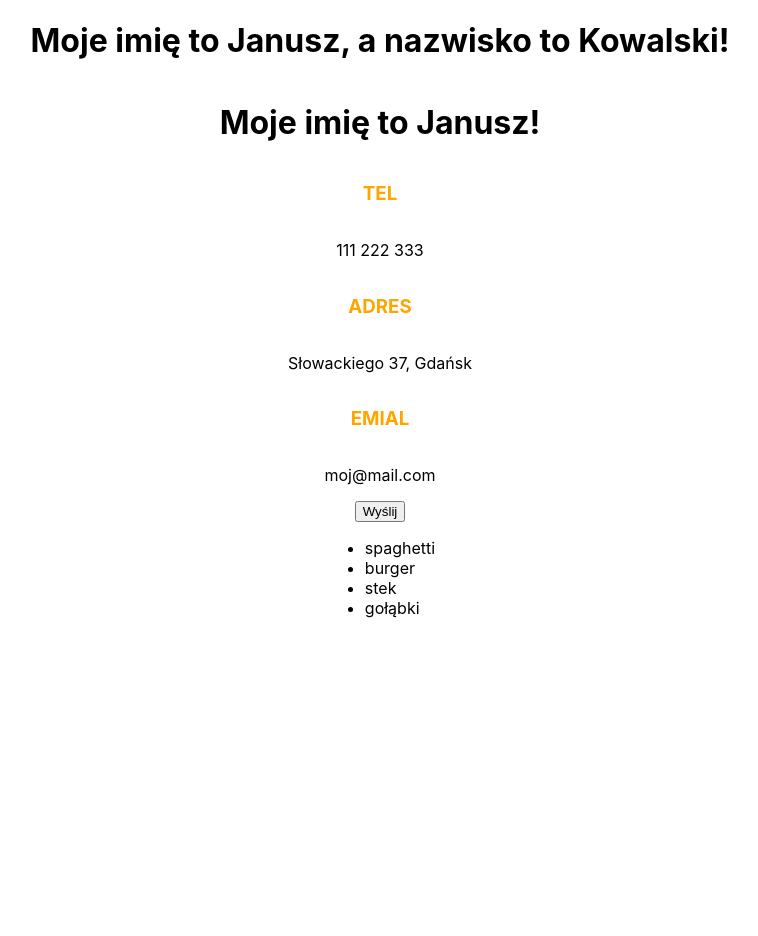
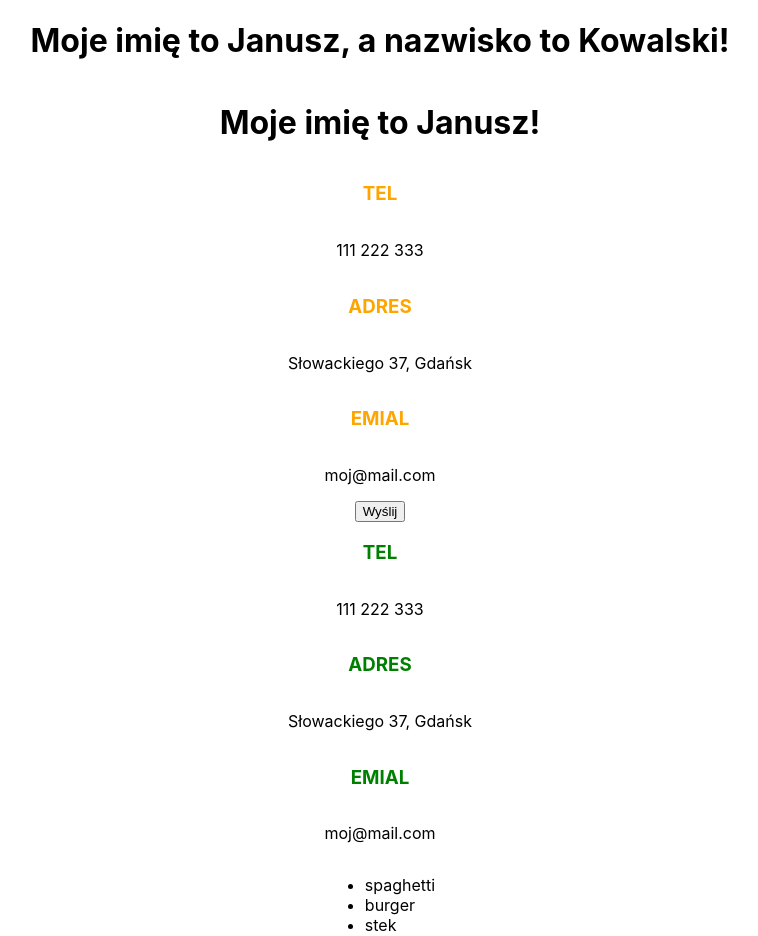
Before and after one commit to infoshareacademy/isareactrars, a JavaScript app in the folder my-app/: page / in a window 1280 px wide. Shown: the top 936 px of the page, without its empty margins (260-1018 px from the left). Before the commit the page ends 800 px from the top, so only its background shows below. Built offline with nearby package versions, Linux system fonts and the light colour scheme; the HTML template or start-up script is replaced by a standard one.

Commit message:
Styled components

```diff
--- a/my-app/package.json
+++ b/my-app/package.json
@@ -10,6 +10,7 @@
     "react": "^18.2.0",
     "react-dom": "^18.2.0",
     "react-scripts": "5.0.1",
+    "styled-components": "^5.3.10",
     "web-vitals": "^2.1.4"
   },
   "scripts": {
--- a/my-app/src/about-me/AboutMe.js
+++ b/my-app/src/about-me/AboutMe.js
@@ -1,16 +1,20 @@
 import { Contact } from './Contact';
+import { ContactStyled } from './ContactStyled';
 import { MyFavouriteDishes } from './MyFavouriteDishes';
 import MyName from './MyName';
+
+const contactData = {
+    phone: '111 222 333',
+    address: { street: 'Słowackiego', city: 'Gdańsk', number: 37 },
+    email: 'moj@mail.com'
+};
 
 export const AboutMe = () => (
     <>
         <MyName name="Janusz" surname="Kowalski" />
         <MyName name="Janusz" />
-        <Contact data={{
-            phone: '111 222 333',
-            address: { street: 'Słowackiego', city: 'Gdańsk', number: 37 },
-            email: 'moj@mail.com'
-        }} />
+        <Contact data={contactData} />
+        <ContactStyled data={contactData} />
         <MyFavouriteDishes dishes={[
             { id: 1, name: 'spaghetti'},
             { id: 2, name: 'burger'},
--- /dev/null
+++ b/my-app/src/about-me/ContactStyled.js
@@ -0,0 +1,25 @@
+import styled from 'styled-components';
+
+const Container = styled.div`
+    display: flex;
+    flex-direction: column;
+    align-items: center;
+`
+const Title = styled.h3`
+    color: green;
+    text-transform: uppercase;
+    font-weight: 700;
+`
+
+export const ContactStyled = ({ data: { phone, address, email} }) => {
+    return (
+        <Container>
+            <Title>TEL</Title>
+            <p>{phone}</p>
+            <Title>ADRES</Title>
+            <p>{address.street} {address.number}, {address.city}</p>
+            <Title>EMIAL</Title>
+            <p>{email}</p>
+        </Container>
+    )
+}
```
Also changed, not shown: 1 other file (tests, documents, lock files or other folders).
